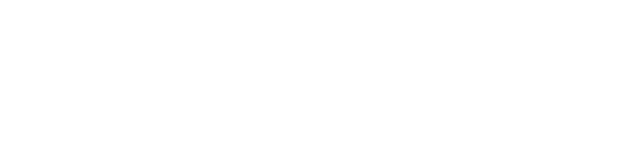
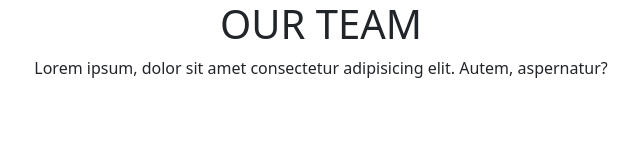
Before and after one commit to ChiaraPontello/js-our-team, a plain HTML site: page index.html in a window 1280 px wide. Shown: the whole page, without its empty margins (319-959 px from the left). Drawn offline with nearby package versions, Linux system fonts and the light colour scheme.

Commit message:
html + contenuto di row in js

```diff
--- a/index.html
+++ b/index.html
@@ -9,6 +9,17 @@
 </head>
 <body>
 
+    <div class="container">
+        <h1 class="text-center">OUR TEAM</h1>
+        <p class="text-center">Lorem ipsum, dolor sit amet consectetur adipisicing elit. Autem, aspernatur?</p>
+        <div class="row">
+
+        </div>
+    </div>
+
+
+
+
 
 <script src="js/script.js"></script>
 </body>
```
Also changed, not shown: js/script.js (+11 -0 lines).
